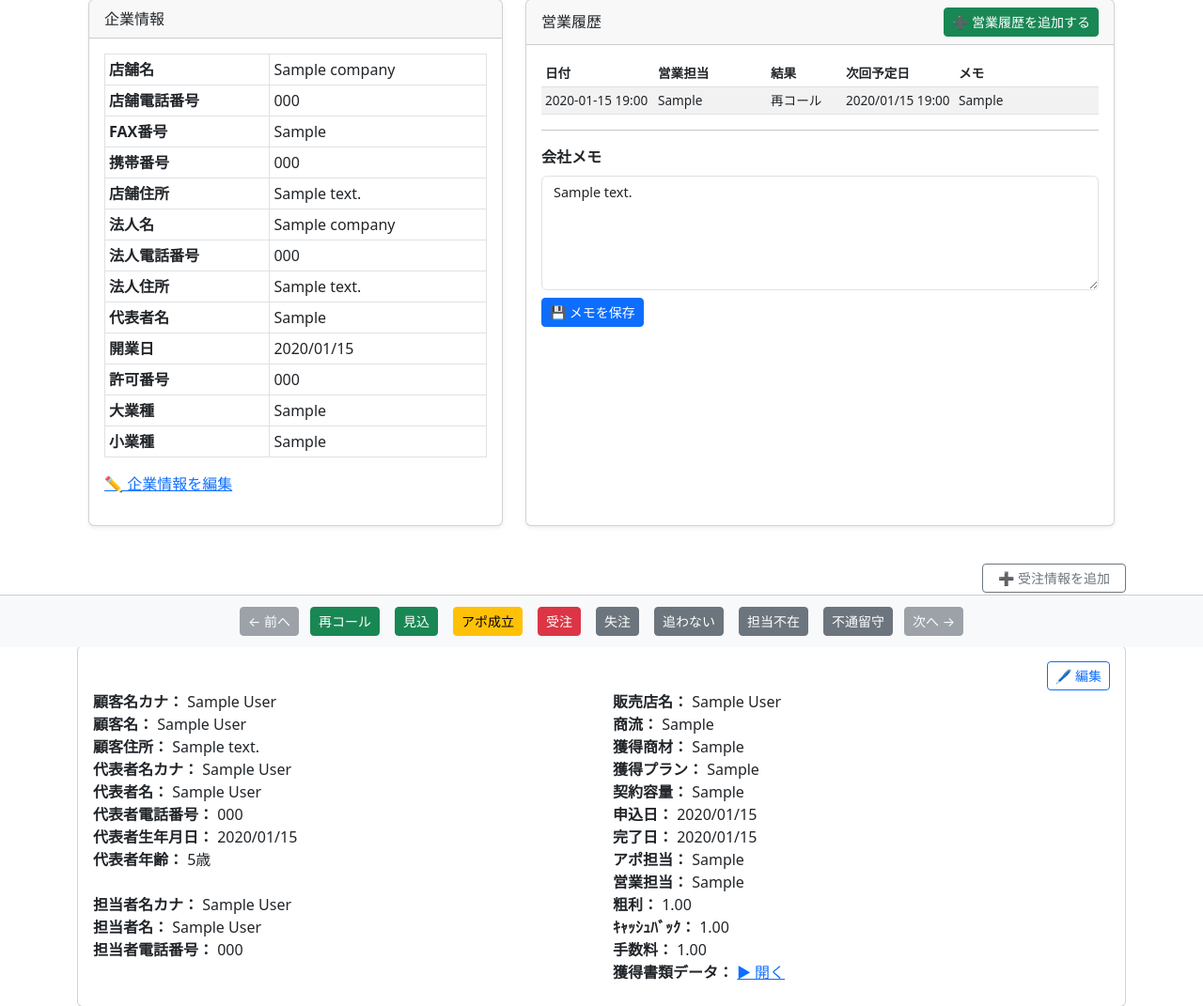
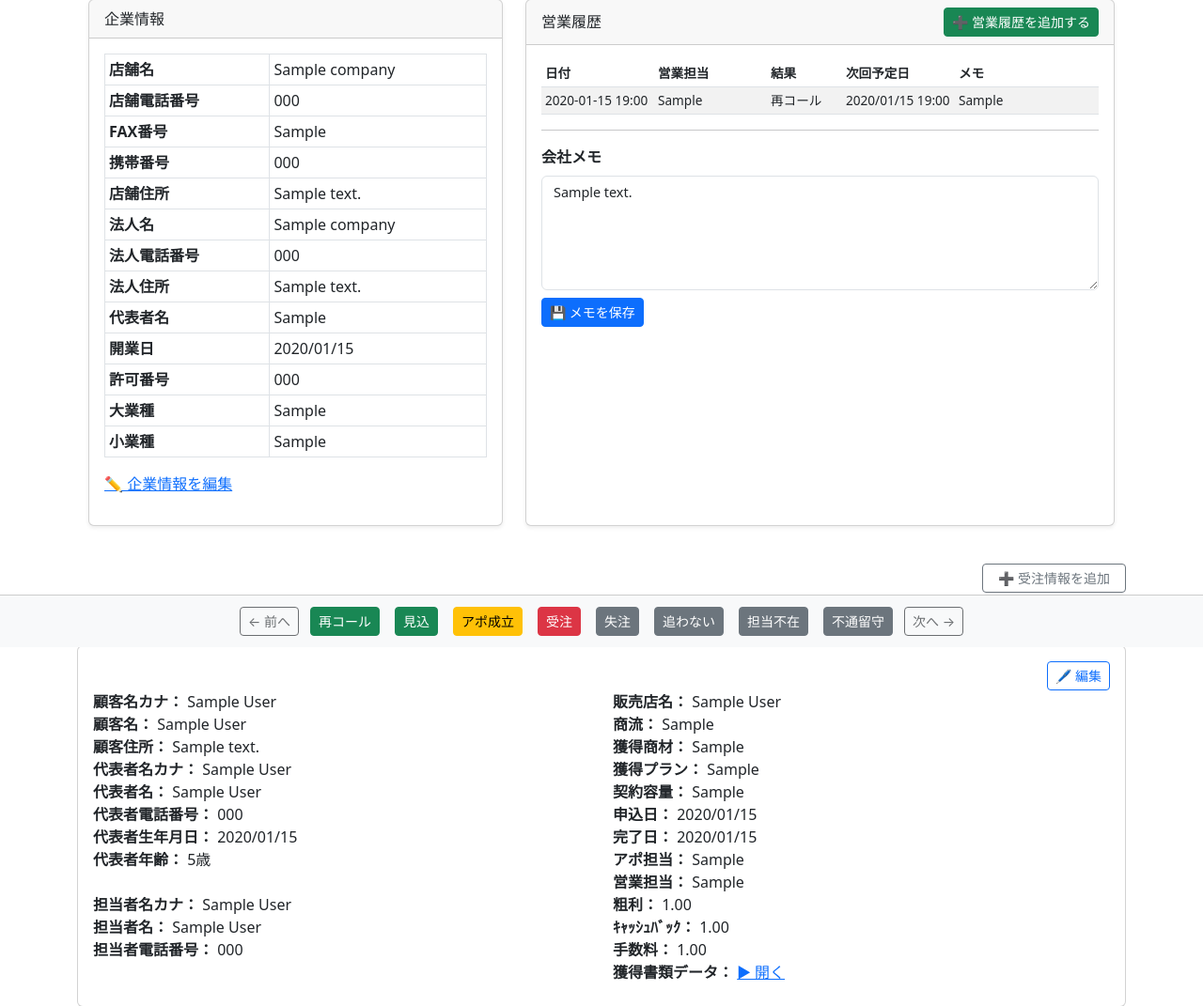
Before and after one commit to Jitian426/saleslist, a Django app: page /company/1/ in a window 1280 px wide. Shown: the part 111-1182 px from the top of the page at 94% size. Run offline with Django 5.2, Linux system fonts and the light colour scheme; a user stored in the database is signed in; tables that the repository leaves empty hold one stand-in row (values such as "Sample post"); data that the repository does not hold is empty.

```diff
--- a/saleslist/templates/company_detail.html
+++ b/saleslist/templates/company_detail.html
@@ -113,6 +113,14 @@
     color: white !important;
   }
   </style>
+  <style>
+  .custom-prev-next {
+    background-color: #e0e0e0 !important;  /* 薄いグレー */
+    color: #333 !important;
+    border-color: #ccc !important;
+  }
+  </style>
+
 </div>
 
 
@@ -194,9 +202,9 @@
 
       <!-- 前へボタン -->
       {% if prev_company %}
-        <a href="{% url 'saleslist:company_detail' prev_company.id %}?{{ query_params }}" class="btn btn-secondary btn-sm">← 前へ</a>
+        <a href="{% url 'saleslist:company_detail' prev_company.id %}?{{ query_params }}" class="btn btn-lightgray btn-sm">← 前へ</a>
       {% else %}
-        <button class="btn btn-secondary btn-sm" disabled>← 前へ</button>
+        <button class="btn btn-lightgray btn-sm" disabled>← 前へ</button>
       {% endif %}
 
       <!-- 営業結果ボタン群 -->
@@ -214,11 +222,10 @@
 
       <!-- 次へボタン -->
       {% if next_company %}
-        <a href="{% url 'saleslist:company_detail' next_company.id %}?{{ query_params }}" class="btn btn-secondary btn-sm">次へ →</a>
+        <a href="{% url 'saleslist:company_detail' next_company.id %}?{{ query_params }}" class="btn btn-lightgray btn-sm">次へ →</a>
       {% else %}
-        <button class="btn btn-secondary btn-sm" disabled>次へ →</button>
+        <button class="btn btn-lightgray btn-sm" disabled>次へ →</button>
       {% endif %}
-
     </div>
   </div>
 
```
